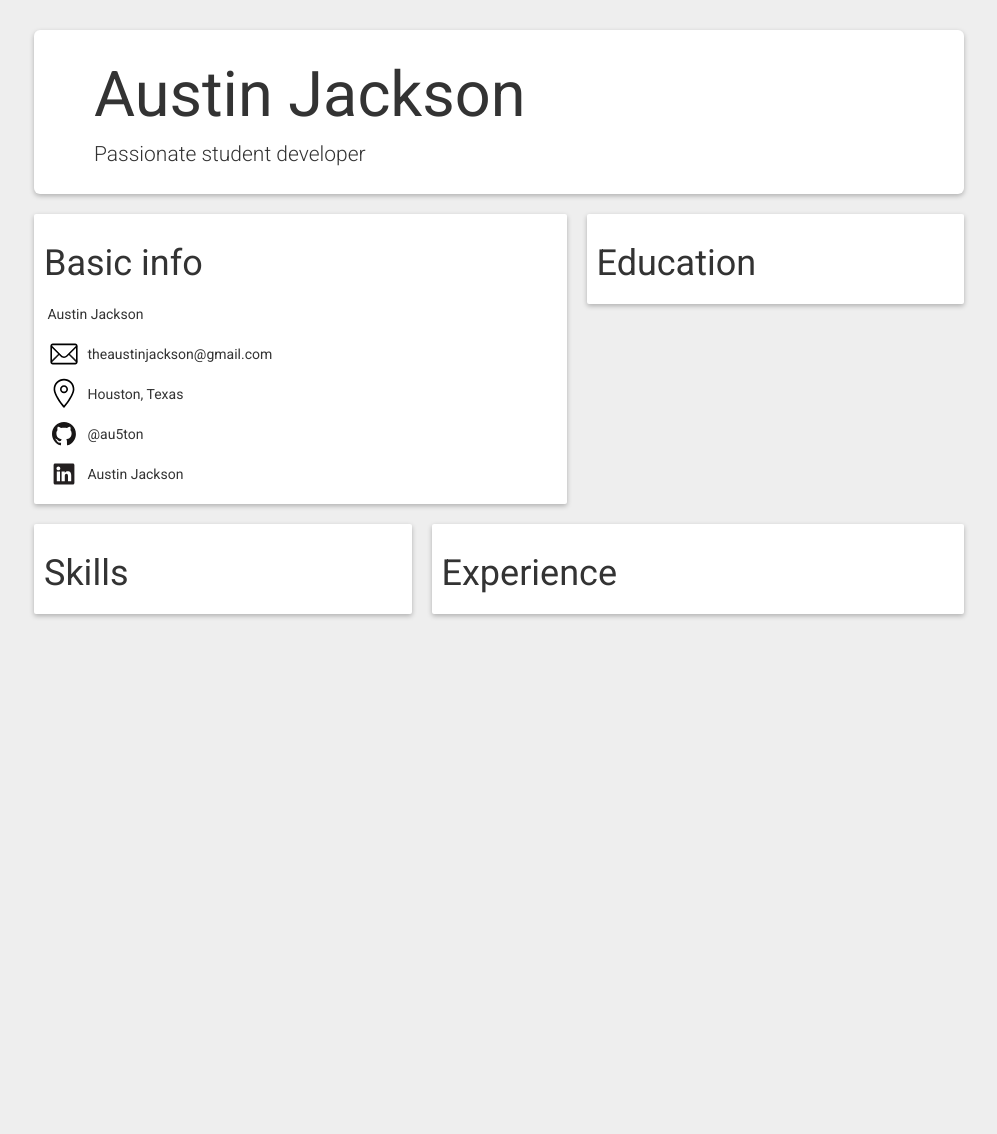
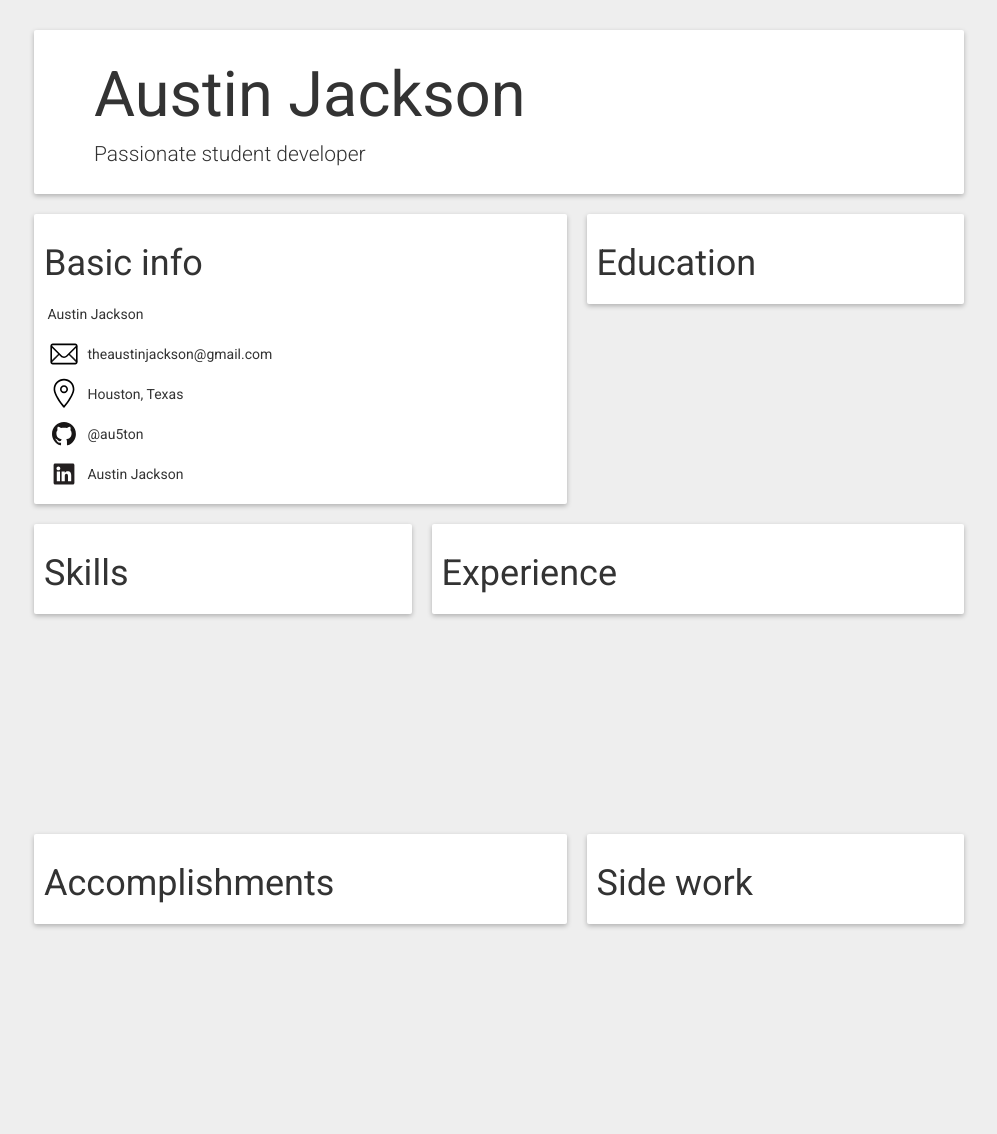
Before and after one commit to jacobmarshall-etc/resume-1, a website: page index.html in a window 1280 px wide. Shown: the whole page, without its empty margins (141-1138 px from the left). Before the commit the page ends 824 px from the top, so only its background shows below. Drawn offline with Linux system fonts and the light colour scheme.

Commit message:
More boxes

```diff
--- a/css/resume.less
+++ b/css/resume.less
@@ -39,8 +39,6 @@ body {
     margin-top: 10px;
     margin-bottom: 10px;
     width: 100%;
-    height: auto;
-    overflow: auto;
 }
 
 .section {
--- a/index.html
+++ b/index.html
@@ -10,6 +10,7 @@
         <link rel="stylesheet" href="css/normalize.css">
         <link rel="stylesheet" href="css/bootstrap.css">
         <link rel="stylesheet" href="css/resume.css">
+
 
         <script src="js/jquery-2.1.1.min.js"></script>
         <script src="js/bootstrap.min.js"></script>
@@ -95,6 +96,23 @@
                 </div>
             </div>
 
+            <div class="container">
+                <div class="col-sm-7 section p-left-side">
+
+                    <div class="content-box basic-info">
+                        <h1>Accomplishments</h1>
+                    </div>
+
+                </div>
+                <div class="col-sm-5 section p-right-side">
+
+                    <div class="content-box">
+                        <h1>Side work</h1>
+                    </div>
+
+                </div>
+            </div>
+
 
         </div>
 
```
Also changed, not shown: css/bootstrap.css, css/resume.css.
